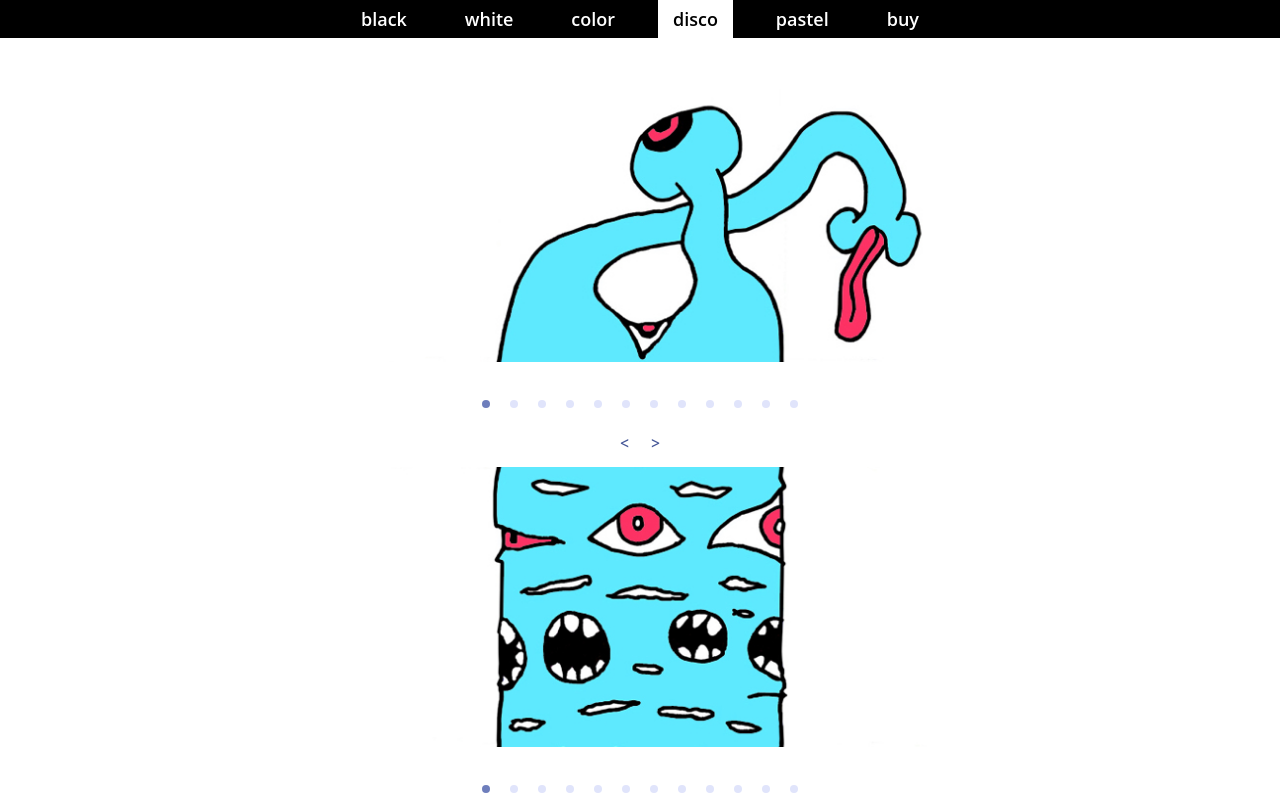
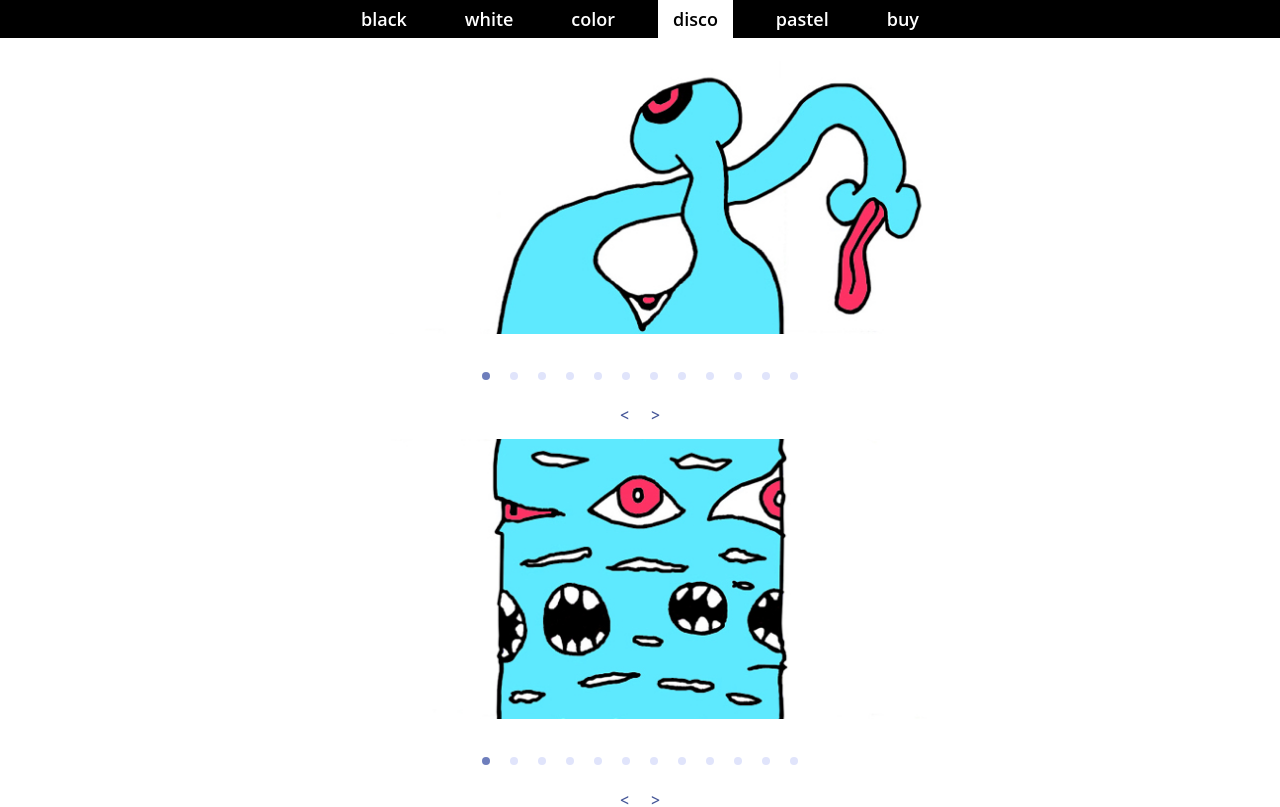
Before and after one commit to zoltanalmodo/ddisco-003, a React (Create React App) app: page /#/disco in a window 1280 px wide. Shown: the top 807 px of the page. Built offline with nearby package versions, Linux system fonts and the light colour scheme.

Commit message:
CSS cleanup

```diff
--- a/src/App.css
+++ b/src/App.css
@@ -4,19 +4,18 @@
 
 .body_black {
   text-align: center;
-  height: auto;
+  height: 100vh;
   width: auto;
   display: flex;
   flex-direction: column;
   justify-content: center;
-  padding-bottom: 100px;
   background-color: black;
   position: relative;
 }
 
 .body_white {
   text-align: center;
-  height: auto;
+  height: 100vh;
   width: auto;
   display: flex;
   flex-direction: column;
@@ -68,7 +67,7 @@ button:active {
 /* NAVIGATION START */
 
 .navigation-wrapper {
-  padding-bottom: 34px;
+  padding-bottom: 60px;
 }
 
 .navigation_position {
--- a/src/components/White.js
+++ b/src/components/White.js
@@ -120,9 +120,7 @@ export const White = () => {
               autoPlayInterval={5000}
               autoPlayDirection={'rtl'}
               disableAutoPlayOnAction={true}
-
               infinite={true}
-
               mouseTrackingEnabled={true}
               dotsDisabled={true}
               buttonsDisabled={true}
```
Also changed, not shown: src/components/Black.js (+0 -27 lines).
